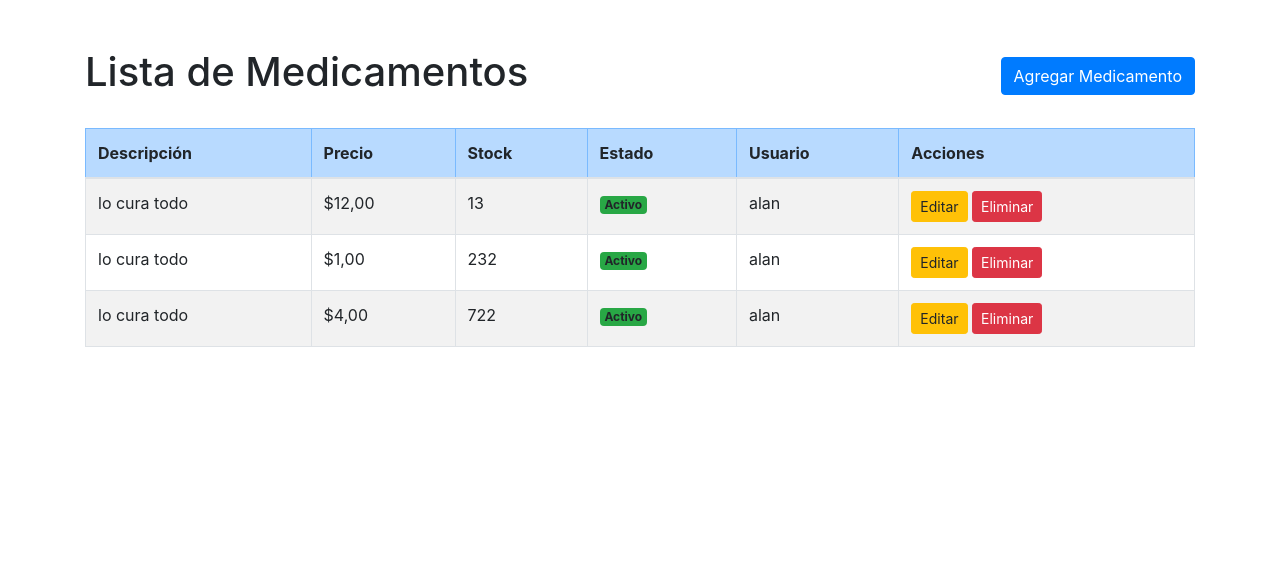
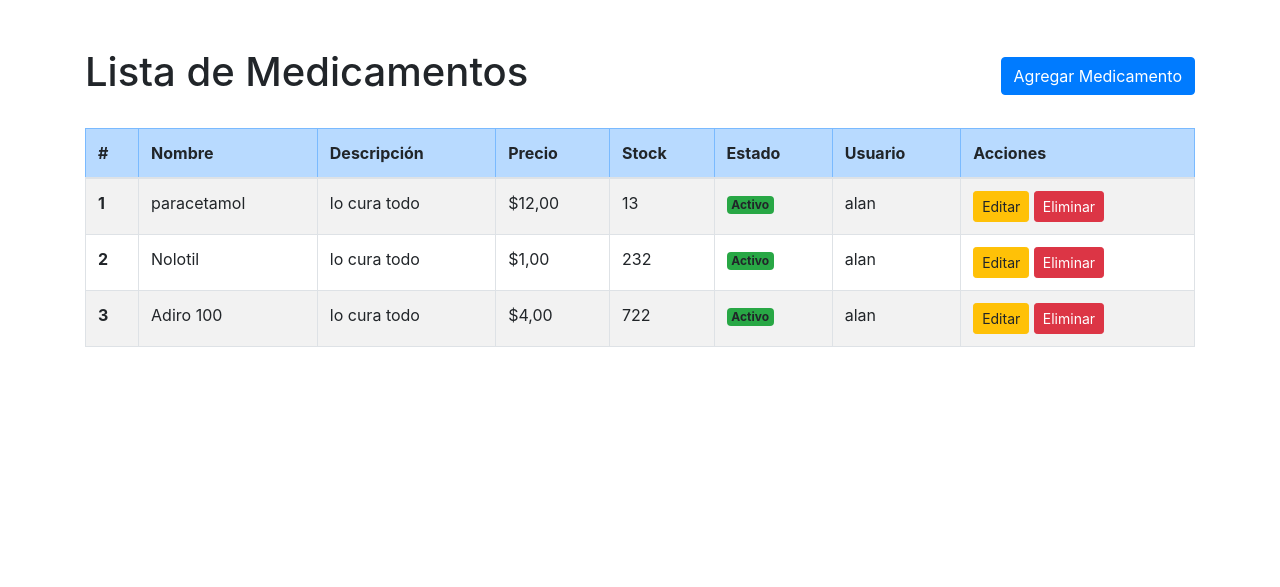
Before and after one commit to theoriginalex/doctor_crud_CBV_auth, a Django app: page /medicamento/ in a window 1280 px wide. Shown: the part 56-643 px from the top of the page. Run offline with Django 5.2, Linux system fonts and the light colour scheme; data comes from the database, SQL or seed files in the repository; both versions use the stored data as it was after the commit; some libraries are stand-ins or nearby versions.

Commit message:
Agrge Nombre a el modelo

```diff
--- a/aplication/core/forms.py
+++ b/aplication/core/forms.py
@@ -11,7 +11,7 @@ class DoctorForm(forms.ModelForm):
 class MedicamentoForm(forms.ModelForm):
     class Meta:
         model = Medicamento
-        fields = ['descripcion', 'precio', 'stock', 'estado']
+        fields = ['nombre', 'descripcion', 'precio', 'stock', 'estado']
         widgets = {
             'estado': forms.CheckboxInput(),
         }
--- a/aplication/core/models.py
+++ b/aplication/core/models.py
@@ -61,6 +61,7 @@ class License(models.Model):
         return f'License {self.license_number} - Doctor {self.doctor.name}'
 
 class Medicamento(models.Model):
+    nombre = models.CharField(max_length=100)
     descripcion = models.CharField(max_length=255)
     precio = models.DecimalField(max_digits=10, decimal_places=2)
     stock = models.PositiveIntegerField()
--- a/template/core/medicamento/list.html
+++ b/template/core/medicamento/list.html
@@ -13,6 +13,8 @@
         <table class="table table-striped table-bordered">
             <thead class="table-primary">
                 <tr>
+                    <th>#</th>
+                    <th>Nombre</th>
                     <th>Descripción</th>
                     <th>Precio</th>
                     <th>Stock</th>
@@ -25,6 +27,8 @@
                 {% if medic %}
                     {% for medicamento in medic %}
                         <tr>
+                            <th>{{ forloop.counter }}</th>
+                            <td>{{ medicamento.nombre }}</td>
                             <td>{{ medicamento.descripcion }}</td>
                             <td>${{ medicamento.precio }}</td>
                             <td>{{ medicamento.stock }}</td>
```
Also changed, not shown: Doctor.sqlite3, aplication/core/migrations/0003_medicamento_nombre.py (added).
